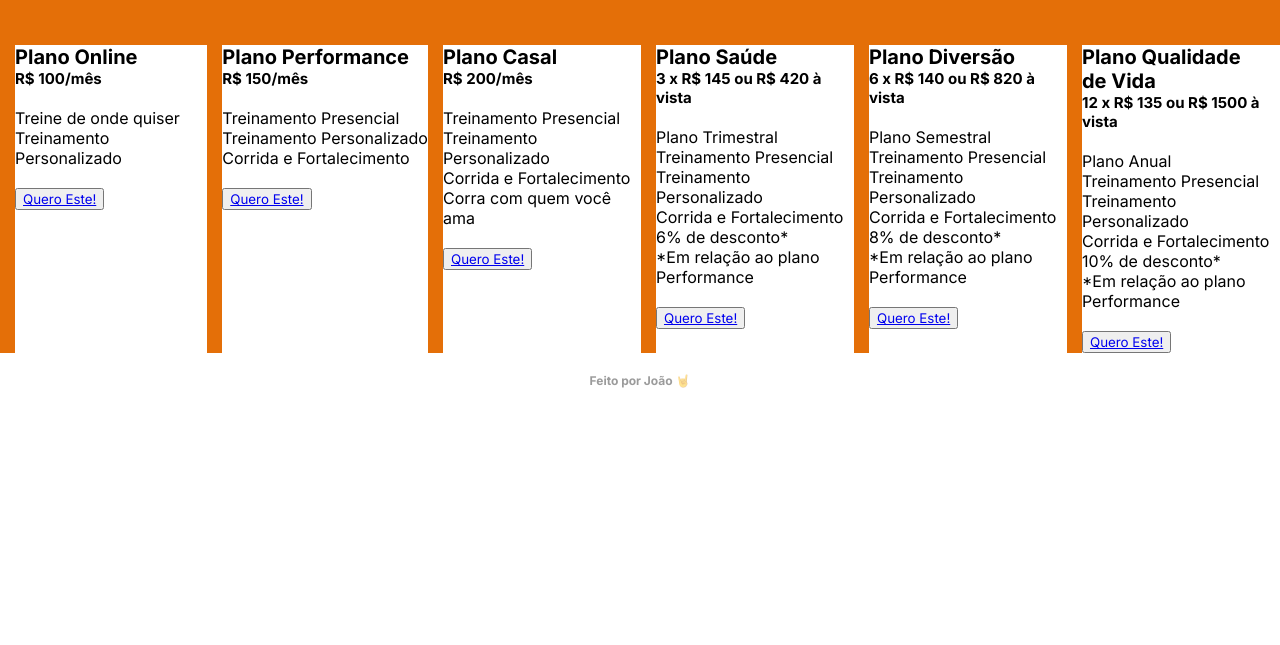
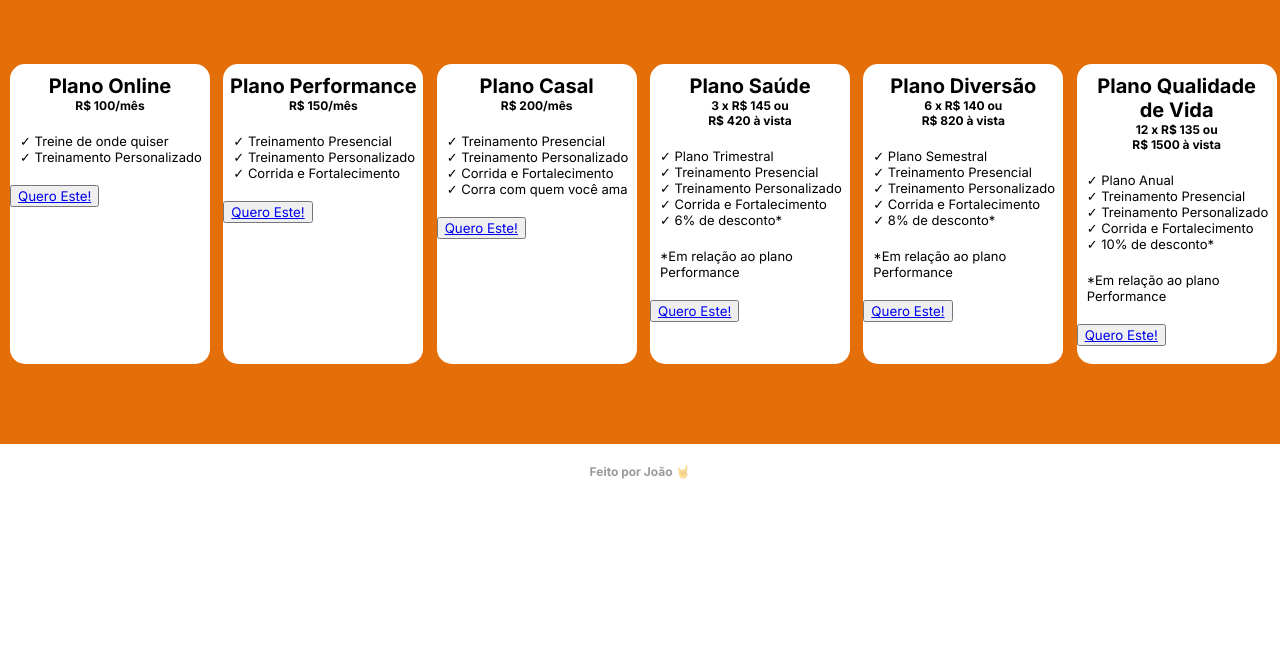
Before and after one commit to joaovitorfcoelho/Run4-Page, a plain HTML site: page planos.html in a window 1280 px wide. Shown: the part 155-800 px from the top of the page. Drawn offline with Linux system fonts and the light colour scheme.

Commit message:
second commit

```diff
--- a/planos.html
+++ b/planos.html
@@ -17,7 +17,7 @@
         <div class="container">
         <div class="menu">
             <nav>
-                <a href="sobre.html">Sobre</a>
+                <a href="index.html">Sobre</a>
                 <a href="planos.html">Planos</a>
                 <a href="calendario.html">Calendário</a>
             </nav>
@@ -34,71 +34,71 @@
 
 </header>
 
-
-
+    <div id="titulo-planos"><h1>Conheça nossos planos!</h1></div>
     <!-- Planos-->
     <div id="planos">
+
         <div class="cards-plano">
             <h1>Plano Online</h1>
             <h2>R$ 100/mês</h2>
-            <br><p>Treine de onde quiser</p>
-            <p>Treinamento Personalizado</p>
-            <br><button><a href="https://api.whatsapp.com/send?phone=5516982523239&text=Estou interessado no Plano Online e quero entrar pra manada!">Quero Este!</a></button>
+            <br><p>✓ Treine de onde quiser</p>
+            <p>✓ Treinamento Personalizado</p>
+            <br><button class="botao-plano"><a href="https://api.whatsapp.com/send?phone=5516982523239&text=Estou interessado no Plano Online e quero entrar pra manada!">Quero Este!</a></button>
         </div>
 
         <div class="cards-plano">
             <h1>Plano Performance</h1>
             <h2>R$ 150/mês</h2>
-            <br><p>Treinamento Presencial</p>
-            <p>Treinamento Personalizado</p>
-            <p>Corrida e Fortalecimento</p>
-            <br><button><a href="https://api.whatsapp.com/send?phone=5516982523239&text=Estou interessado no Plano Performance e quero entrar pra manada!">Quero Este!</a></button>
+            <br><p>✓ Treinamento Presencial</p>
+            <p>✓ Treinamento Personalizado</p>
+            <p>✓ Corrida e Fortalecimento</p>
+            <br><button class="botao-plano"><a href="https://api.whatsapp.com/send?phone=5516982523239&text=Estou interessado no Plano Performance e quero entrar pra manada!">Quero Este!</a></button>
         </div>
 
         <div class="cards-plano">
             <h1>Plano Casal</h1>
             <h2>R$ 200/mês</h2>
-            <br><p>Treinamento Presencial</p>
-            <p>Treinamento Personalizado</p>
-            <p>Corrida e Fortalecimento</p>
-            <p>Corra com quem você ama</p>
-            <br><button><a href="https://api.whatsapp.com/send?phone=5516982523239&text=Estou interessado no Plano Casal e quero entrar pra manada!">Quero Este!</a></button>
+            <br><p>✓ Treinamento Presencial</p>
+            <p>✓ Treinamento Personalizado</p>
+            <p>✓ Corrida e Fortalecimento</p>
+            <p>✓ Corra com quem você ama</p>
+            <br><button class="botao-plano"><a href="https://api.whatsapp.com/send?phone=5516982523239&text=Estou interessado no Plano Casal e quero entrar pra manada!">Quero Este!</a></button>
         </div>
 
         <div class="cards-plano">
             <h1>Plano Saúde</h1>
-            <h2>3 x R$ 145 ou R$ 420 à vista</h2>
-            <br><p>Plano Trimestral</p>
-            <p>Treinamento Presencial</p>
-            <p>Treinamento Personalizado</p>
-            <p>Corrida e Fortalecimento</p>
-            <p>6% de desconto*</p>
-            <p>*Em relação ao plano Performance</p>
-            <br><button><a href="https://api.whatsapp.com/send?phone=5516982523239&text=Estou interessado no Plano Saúde e quero entrar pra manada!">Quero Este!</a></button>
+            <h2>3 x R$ 145 ou <br>R$ 420 à vista</h2>
+            <br><p>✓ Plano Trimestral</p>
+            <p>✓ Treinamento Presencial</p>
+            <p>✓ Treinamento Personalizado</p>
+            <p>✓ Corrida e Fortalecimento</p>
+            <p>✓ 6% de desconto*</p>
+            <br><p>*Em relação ao plano Performance</p>
+            <br><button class="botao-plano"><a href="https://api.whatsapp.com/send?phone=5516982523239&text=Estou interessado no Plano Saúde e quero entrar pra manada!">Quero Este!</a></button>
         </div>
 
         <div class="cards-plano">
             <h1>Plano Diversão</h1>
-            <h2>6 x R$ 140 ou R$ 820 à vista</h2>
-            <br><p>Plano Semestral</p>
-            <p>Treinamento Presencial</p>
-            <p>Treinamento Personalizado</p>
-            <p>Corrida e Fortalecimento</p>
-            <p>8% de desconto*</p>
-            <p>*Em relação ao plano Performance</p>
-            <br><button><a href="https://api.whatsapp.com/send?phone=5516982523239&text=Estou interessado no Plano Diversão e quero entrar pra manada!">Quero Este!</a></button>
+            <h2>6 x R$ 140 ou <br>R$ 820 à vista</h2>
+            <br><p>✓ Plano Semestral</p>
+            <p>✓ Treinamento Presencial</p>
+            <p>✓ Treinamento Personalizado</p>
+            <p>✓ Corrida e Fortalecimento</p>
+            <p>✓ 8% de desconto*</p>
+            <br><p>*Em relação ao plano Performance</p>
+            <br><button class="botao-plano"><a href="https://api.whatsapp.com/send?phone=5516982523239&text=Estou interessado no Plano Diversão e quero entrar pra manada!">Quero Este!</a></button>
         </div>
 
         <div class="cards-plano">
             <h1>Plano Qualidade <br>de Vida</h1>
-            <h2>12 x R$ 135 ou R$ 1500 à vista</h2>
-            <br><p>Plano Anual</p>
-            <p>Treinamento Presencial</p>
-            <p>Treinamento Personalizado</p>
-            <p>Corrida e Fortalecimento</p>
-            <p>10% de desconto*</p>
-            <p>*Em relação ao plano Performance</p>
-            <br><button><a href="https://api.whatsapp.com/send?phone=5516982523239&text=Estou interessado no Plano Qualidade de Vida e quero entrar pra manada!">Quero Este!</a></button>
+            <h2>12 x R$ 135 ou <br>R$ 1500 à vista</h2>
+            <br><p>✓ Plano Anual</p>
+            <p>✓ Treinamento Presencial</p>
+            <p>✓ Treinamento Personalizado</p>
+            <p>✓ Corrida e Fortalecimento</p>
+            <p>✓ 10% de desconto*</p>
+            <br><p>*Em relação ao plano Performance</p>
+            <div botao-plano><br><button class="botao-plano"><a href="https://api.whatsapp.com/send?phone=5516982523239&text=Estou interessado no Plano Qualidade de Vida e quero entrar pra manada!">Quero Este!</a></button></div>
         </div>
     </div>
 
--- a/style.css
+++ b/style.css
@@ -190,15 +190,43 @@ transition-duration: 0.5s;
     display: grid;
     grid-auto-flow: column;
     background-color: #e46f08;
+    padding-bottom: 80px;
 }
 .cards-plano{
-    margin-top: 200px;
+    margin-top: 80px;
     background-color:#ffffff;
-    margin-left: 15px;
+    margin-left: 10px;
+    width: 200px;
+    height: 300px;
+    border-radius: 15px;
+    border-color: #5b5b5c;
 }
 .cards-plano h2{
-font-size: 15px;
+font-size: 12px;
+text-align: center;
 }
 .cards-plano h1{
     font-size: 20px;
+    text-align: center;
+    padding-top: 10px;
 }
+.cards-plano p{
+    font-size: 13px;
+    padding-left: 10px;
+}
+.botao-plano {
+display: flex;
+flex-direction: column;
+ba
+}
+#titulo-planos{
+    color: #ffffff;
+    text-align: center;
+    padding-top: 100px;
+    background-color: #e46f08;
+}
+.cards-plano:hover{background-color: #5b5b5c;
+    color: white;
+    transform: translateY(-7px);
+    box-shadow: 0px 15px 20px #e46f08;
+    transition-duration: 0.5s; }
```
Also changed, not shown: calendario.html (+1 -1 lines), index.html (renamed from sobre.html, +1 -1 lines).
